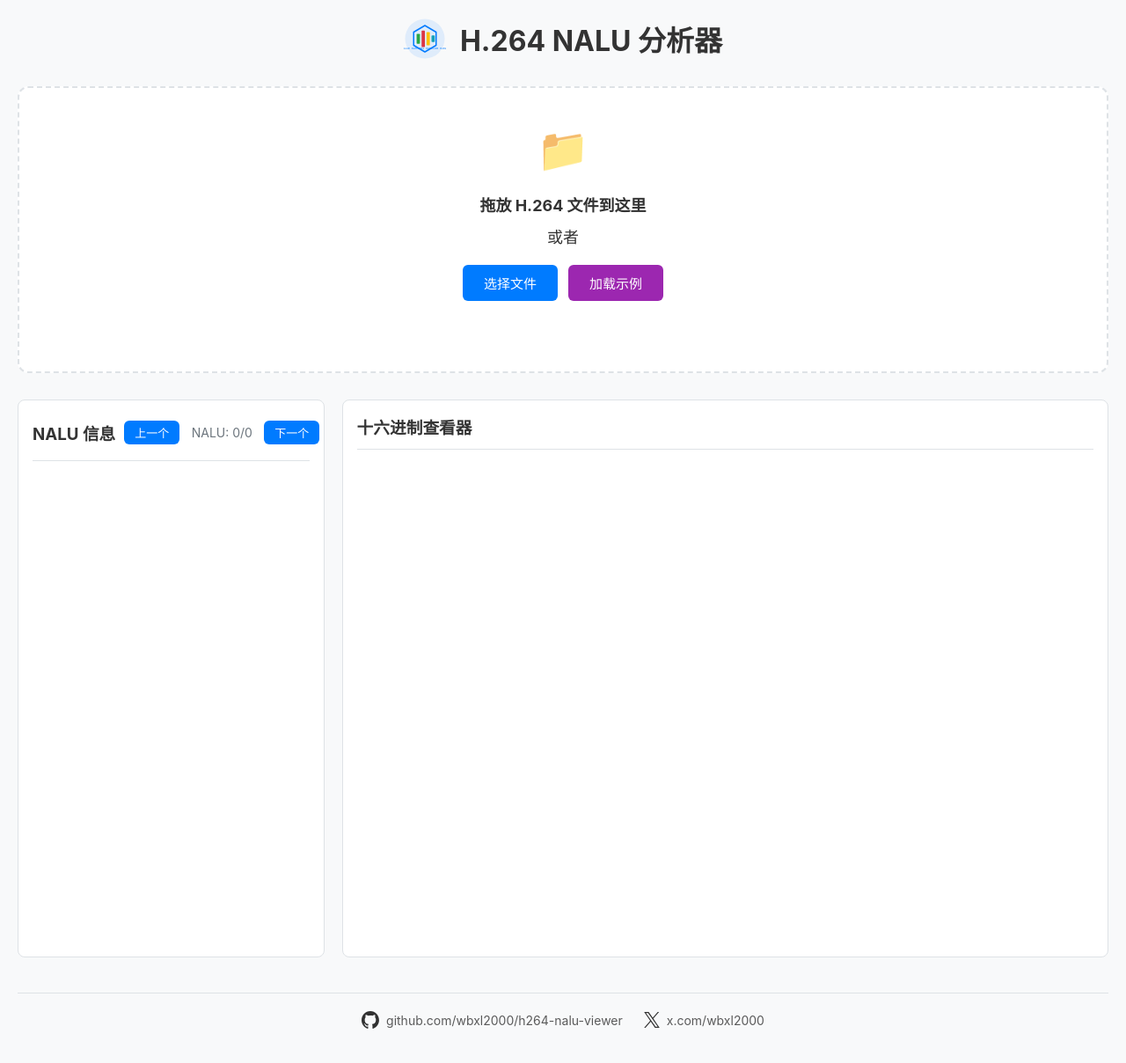
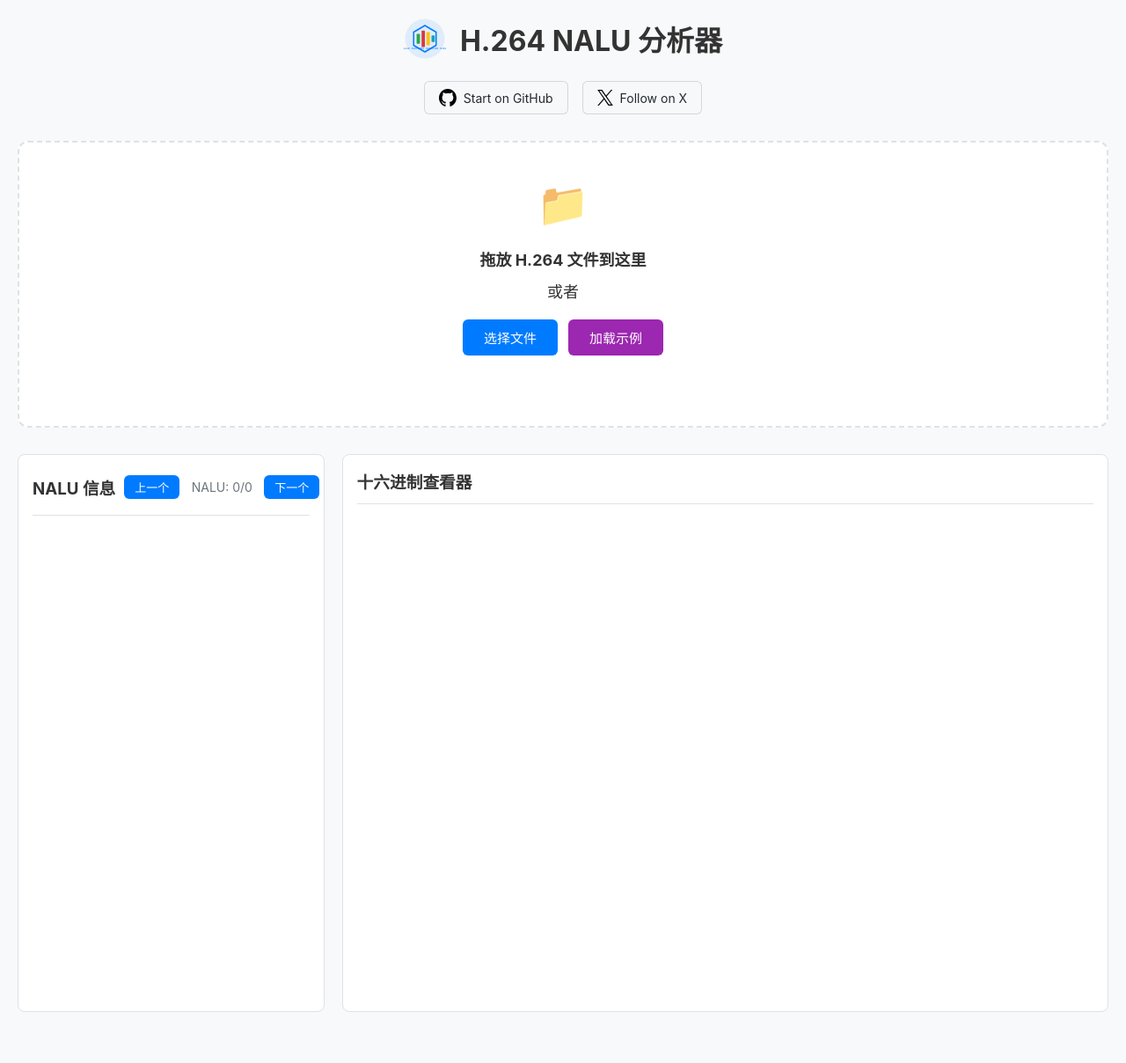
Before and after one commit to wbxl2000/h264-nalu-viewer, a plain HTML site: page index.html in a window 1280 px wide. Shown: the whole page at 88% size. After the commit the page ends 1170 px from the top, so only its background shows below. Drawn offline with Linux system fonts and the light colour scheme.

Commit message:
chore: change x and github icon position

```diff
--- a/index.html
+++ b/index.html
@@ -12,8 +12,20 @@
 <body>
     <div class="container">
         <div class="header">
-            <img src="./nalu.svg" alt="NALU分析器" class="logo">
-            <h1>H.264 NALU 分析器</h1>
+            <div class="header-main">
+                <img src="./nalu.svg" alt="NALU分析器" class="logo">
+                <h1>H.264 NALU 分析器</h1>
+            </div>
+            <div class="header-links">
+                <a href="https://github.com/wbxl2000/h264-nalu-viewer" target="_blank" class="header-link github-link">
+                    <img src="./github.svg" alt="GitHub" class="header-icon">
+                    <span>Start on GitHub</span>
+                </a>
+                <a href="https://x.com/wbxl2000" target="_blank" class="header-link x-link">
+                    <img src="./x.svg" alt="X" class="header-icon">
+                    <span>Follow on X</span>
+                </a>
+            </div>
         </div>
 
         <div class="upload-section expanded" id="uploadSection">
@@ -100,18 +112,6 @@
                 <div class="hex-content" id="hexContent"></div>
             </div>
         </div>
-        <footer class="footer">
-            <div class="footer-links">
-                <a href="https://github.com/wbxl2000/h264-nalu-viewer" target="_blank" class="footer-link github-link">
-                    <img src="./github.svg" alt="GitHub" class="footer-icon">
-                    <span>github.com/wbxl2000/h264-nalu-viewer</span>
-                </a>
-                <a href="https://x.com/wbxl2000" target="_blank" class="footer-link x-link">
-                    <img src="./x.svg" alt="X" class="footer-icon">
-                    <span>x.com/wbxl2000</span>
-                </a>
-            </div>
-        </footer>
     </div>
 
     <script>
--- a/styles.css
+++ b/styles.css
@@ -15,10 +15,17 @@
 /* 添加 logo 相关样式 */
 .header {
     display: flex;
+    flex-direction: column;
     align-items: center;
-    justify-content: center;
+    gap: 24px;
+    margin-bottom: 30px;
+    padding: 0 20px;
+}
+
+.header-main {
+    display: flex;
+    align-items: center;
     gap: 16px;
-    margin-bottom: 30px;
 }
 
 .logo {
@@ -30,6 +37,42 @@ h1 {
     text-align: center;
     color: var(--text-color);
     margin: 0;
+}
+
+.header-links {
+    display: flex;
+    gap: 16px;
+}
+
+.header-link {
+    display: flex;
+    align-items: center;
+    gap: 8px;
+    padding: 8px 16px;
+    border-radius: 6px;
+    text-decoration: none;
+    color: #24292f;
+    background-color: #f6f8fa;
+    border: 1px solid rgba(27,31,36,0.15);
+    transition: all 0.2s;
+    font-size: 14px;
+    white-space: nowrap;
+}
+
+.header-link:hover {
+    background-color: #f3f4f6;
+    border-color: rgba(27,31,36,0.15);
+    color: #24292f;
+}
+
+.header-icon {
+    width: 20px;
+    height: 20px;
+}
+
+.x-link .header-icon {
+    width: 18px;
+    height: 18px;
 }
 
 body {
@@ -734,42 +777,3 @@ body {
 .control-button.info:hover {
     box-shadow: 0 2px 8px rgba(23, 162, 184, 0.2);
 }
-
-/* Footer 样式 */
-.footer {
-    margin-top: 40px;
-    padding: 20px 0;
-    text-align: center;
-    border-top: 1px solid var(--border-color);
-}
-
-.footer-links {
-    display: flex;
-    justify-content: center;
-    gap: 24px;
-}
-
-.footer-link {
-    display: inline-flex;
-    align-items: center;
-    gap: 8px;
-    color: var(--text-color);
-    text-decoration: none;
-    font-size: 14px;
-    opacity: 0.8;
-    transition: opacity 0.2s ease;
-}
-
-.footer-link:hover {
-    opacity: 1;
-}
-
-.footer-icon {
-    width: 20px;
-    height: 20px;
-}
-
-.x-link .footer-icon {
-    width: 18px;
-    height: 18px;
-}
```
Also changed, not shown: 1 other file.
